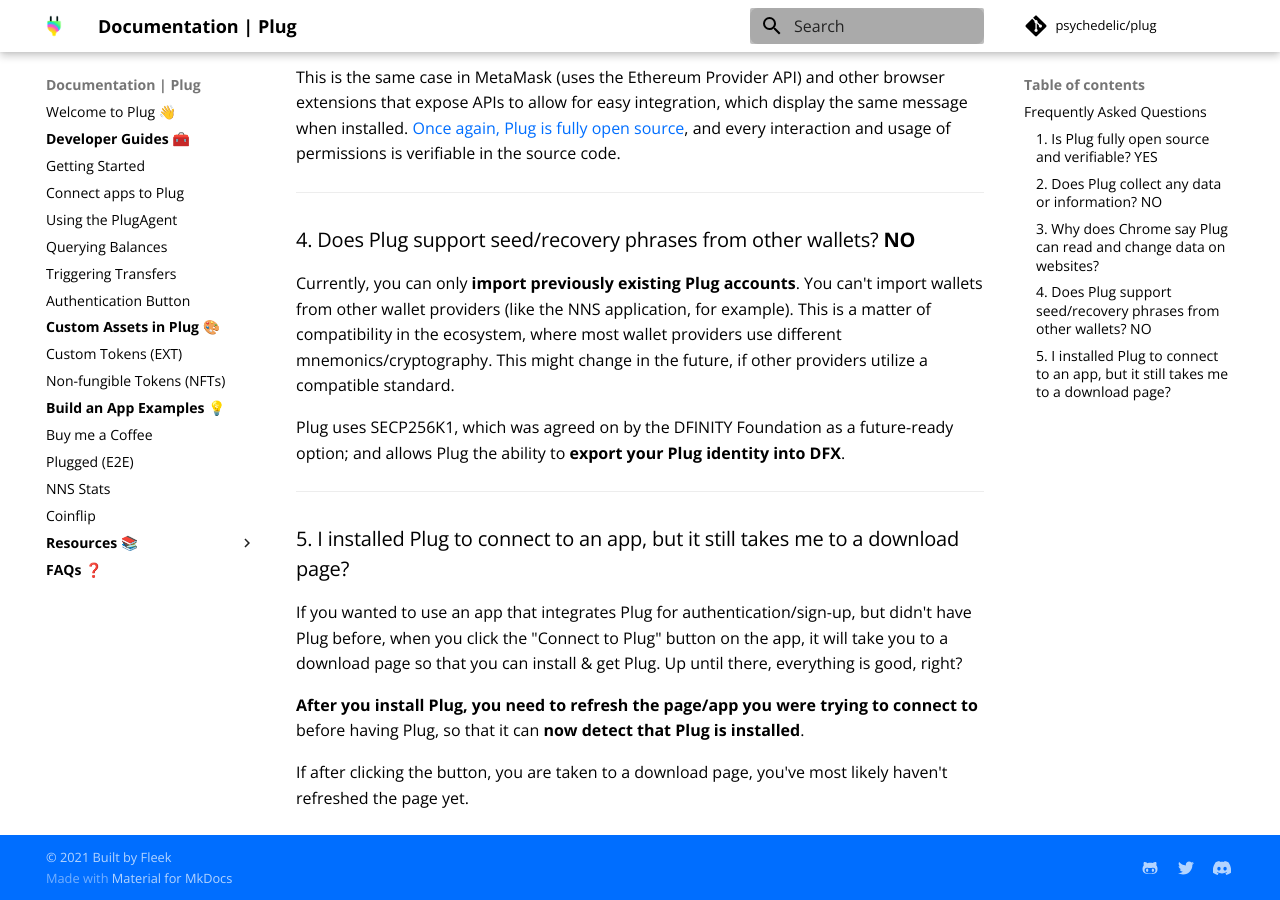
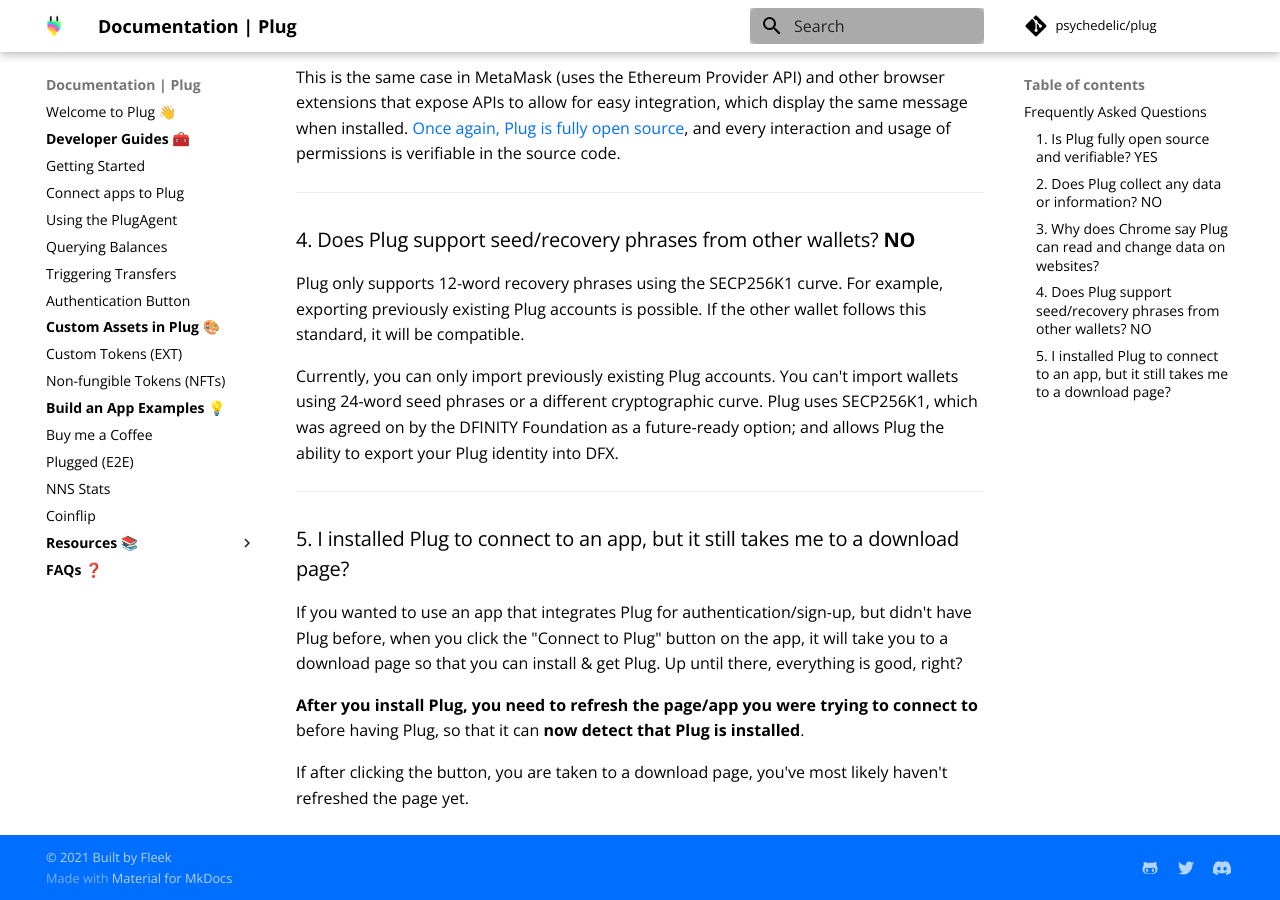
Before and after one commit to Psychedelic/plug-docs, an MkDocs documentation site: the page built from docs/resources/faq.md, in a window 1280 px wide and 900 px high, scrolled down 1538 px. Built offline with MkDocs 1.6.1 and Material for MkDocs 9.7.7, drawn with Linux system fonts in a browser that asks for light colours; comment, search, counter and statistics services are not loaded.

Commit message:
Update faq.md

```diff
--- a/docs/resources/faq.md
+++ b/docs/resources/faq.md
@@ -44,9 +44,9 @@
 
 ### 4. Does Plug support seed/recovery phrases from other wallets? **NO**
 
-Currently, you can only **import previously existing Plug accounts**. You can't import wallets from other wallet providers (like the NNS application, for example). This is a matter of compatibility in the ecosystem, where most wallet providers use different mnemonics/cryptography. This might change in the future, if other providers utilize a compatible standard.
+Plug only supports 12-word recovery phrases using the SECP256K1 curve. For example, exporting previously existing Plug accounts is possible. If the other wallet follows this standard, it will be compatible.
 
-Plug uses SECP256K1, which was agreed on by the DFINITY Foundation as a future-ready option; and allows Plug the ability to **export your Plug identity into DFX**.
+Currently, you can only import previously existing Plug accounts. You can't import wallets using 24-word seed phrases or a different cryptographic curve.  Plug uses SECP256K1, which was agreed on by the DFINITY Foundation as a future-ready option; and allows Plug the ability to export your Plug identity into DFX.
 
 ---
 
```
